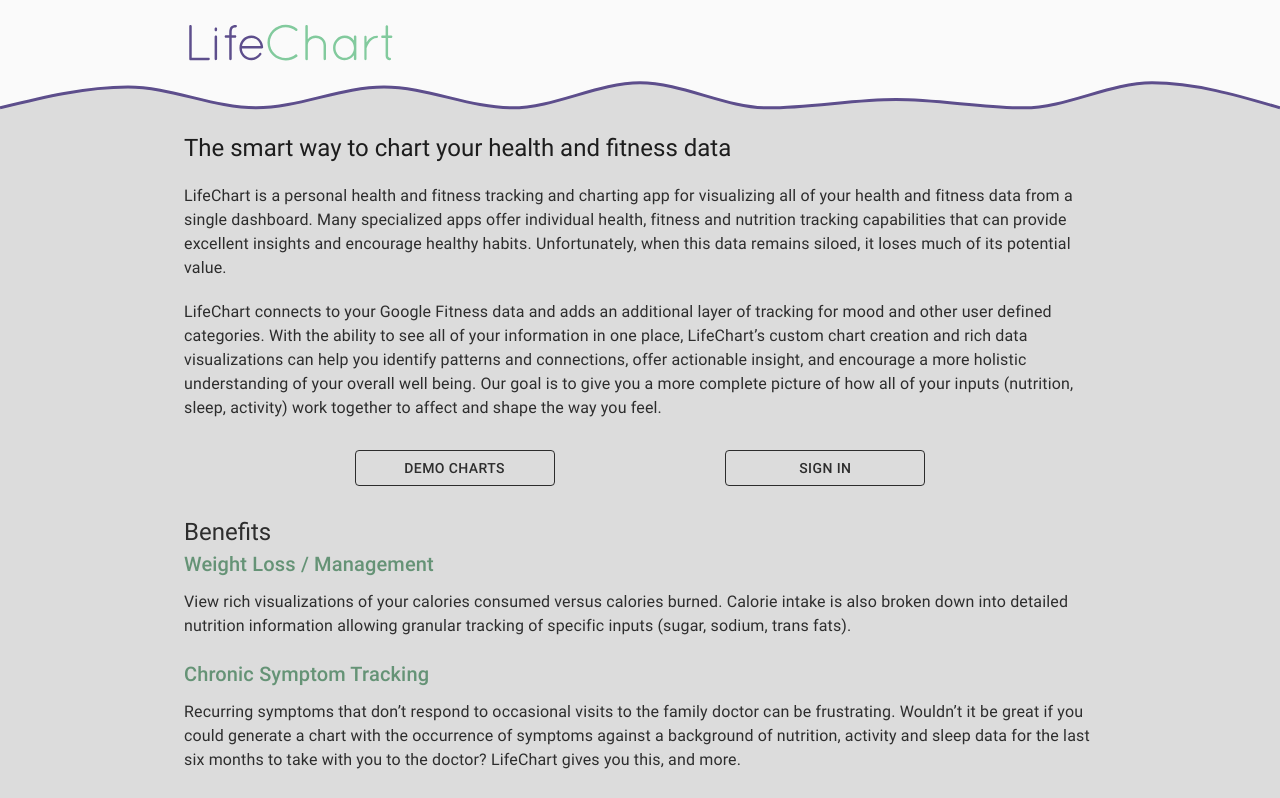
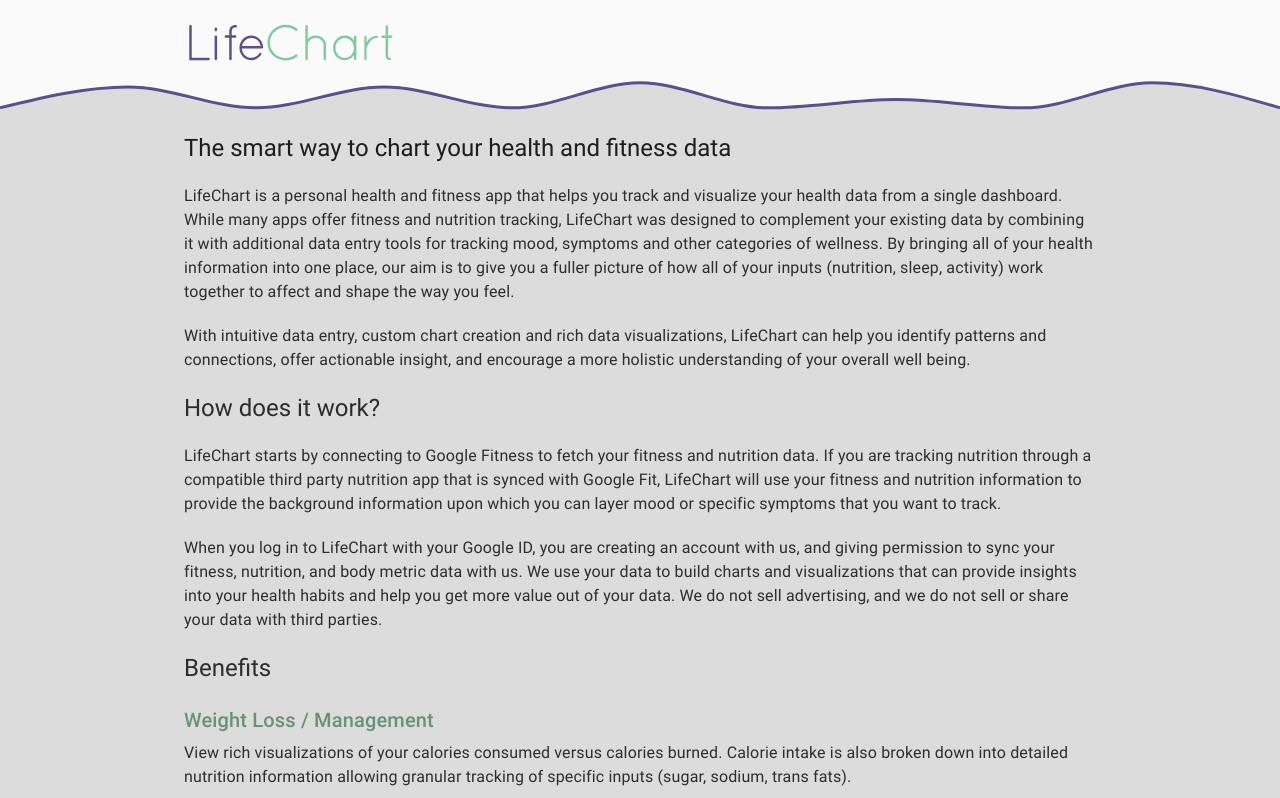
Before and after one commit to jeffmoger/lifechart-client, a React (Create React App) app: page / in a window 1280 px wide. Shown: the top 798 px of the page. Built offline with nearby package versions, Linux system fonts and the light colour scheme.

Commit message:
adjustments to text

```diff
--- a/src/components/Intro.js
+++ b/src/components/Intro.js
@@ -20,8 +20,9 @@
   hide: {
     display: 'none',
   },
+  slogan: { marginBottom: 20, marginTop: 20 },
   h2: {
-    marginBottom: 10,
+    marginBottom: 5,
     color: () =>
       theme.palette.type === 'light'
         ? theme.palette.secondary.dark
@@ -35,9 +36,11 @@
     justifyContent: 'space-evenly',
     marginTop: 30,
     marginBottom: 30,
+    flexWrap: 'wrap',
   },
   button: {
     width: 200,
+    margin: 20,
   },
 }));
 export default function Intro(props) {
@@ -46,44 +49,41 @@
     <Fade in={true} timeout={3000}>
       <div>
         <Typography variant="body1" className={classes.p}>
-          LifeChart is a personal health and fitness tracking and charting app
-          for visualizing all of your health and fitness data from a single
-          dashboard. Many specialized apps offer individual health, fitness and
-          nutrition tracking capabilities that can provide excellent insights
-          and encourage healthy habits. Unfortunately, when this data remains
-          siloed, it loses much of its potential value.
+          LifeChart is a personal health and fitness app that helps you track
+          and visualize your health data from a single dashboard. While many
+          apps offer fitness and nutrition tracking, LifeChart was designed to
+          complement your existing data by combining it with additional data
+          entry tools for tracking mood, symptoms and other categories of
+          wellness. By bringing all of your health information into one place,
+          our aim is to give you a fuller picture of how all of your inputs
+          (nutrition, sleep, activity) work together to affect and shape the way
+          you feel.
         </Typography>
         <Typography variant="body1" className={classes.p}>
-          LifeChart connects to your Google Fitness data and adds an additional
-          layer of tracking for mood and other user defined categories. With the
-          ability to see all of your information in one place, LifeChart’s
-          custom chart creation and rich data visualizations can help you
-          identify patterns and connections, offer actionable insight, and
-          encourage a more holistic understanding of your overall well being.
-          Our goal is to give you a more complete picture of how all of your
-          inputs (nutrition, sleep, activity) work together to affect and shape
-          the way you feel.
+          With intuitive data entry, custom chart creation and rich data
+          visualizations, LifeChart can help you identify patterns and
+          connections, offer actionable insight, and encourage a more holistic
+          understanding of your overall well being.
         </Typography>
-        <div className={classes.buttonContainer}>
-          <Button
-            variant="outlined"
-            color="inherit"
-            component={Link}
-            to="/demo"
-            className={classes.button}
-          >
-            Demo Charts
-          </Button>
-          <Button
-            variant="outlined"
-            color="inherit"
-            component={Link}
-            to="/login"
-            className={classes.button}
-          >
-            Sign In
-          </Button>
-        </div>
+        <Typography variant="h5" component="h2" className={classes.slogan}>
+          How does it work?
+        </Typography>
+        <Typography variant="body1" className={classes.p}>
+          LifeChart starts by connecting to Google Fitness to fetch your fitness
+          and nutrition data. If you are tracking nutrition through a compatible
+          third party nutrition app that is synced with Google Fit, LifeChart
+          will use your fitness and nutrition information to provide the
+          background information upon which you can layer mood or specific
+          symptoms that you want to track.
+        </Typography>
+        <Typography variant="body1" className={classes.p}>
+          When you log in to LifeChart with your Google ID, you are creating an
+          account with us, and giving permission to sync your fitness,
+          nutrition, and body metric data with us. We use your data to build
+          charts and visualizations that can provide insights into your health
+          habits and help you get more value out of your data. We do not sell
+          advertising, and we do not sell or share your data with third parties.
+        </Typography>
         <div style={{ display: '' }}>
           <Typography variant="h5" component="h2" className={classes.slogan}>
             Benefits
@@ -142,7 +142,7 @@
             from the community to make our platform more useful.
           </Typography>
 
-          <Typography variant="h6" component="h2" className={classes.h2}>
+          <Typography variant="h5" component="h2" className={classes.slogan}>
             Getting Started
           </Typography>
           <Typography variant="body1" className={classes.p}>
@@ -161,6 +161,26 @@
             </Link>
             .
           </Typography>
+          <div className={classes.buttonContainer}>
+            <Button
+              variant="outlined"
+              color="inherit"
+              component={Link}
+              to="/demo"
+              className={classes.button}
+            >
+              Demo Charts
+            </Button>
+            <Button
+              variant="outlined"
+              color="inherit"
+              component={Link}
+              to="/login"
+              className={classes.button}
+            >
+              Sign In
+            </Button>
+          </div>
         </div>
       </div>
     </Fade>
```
